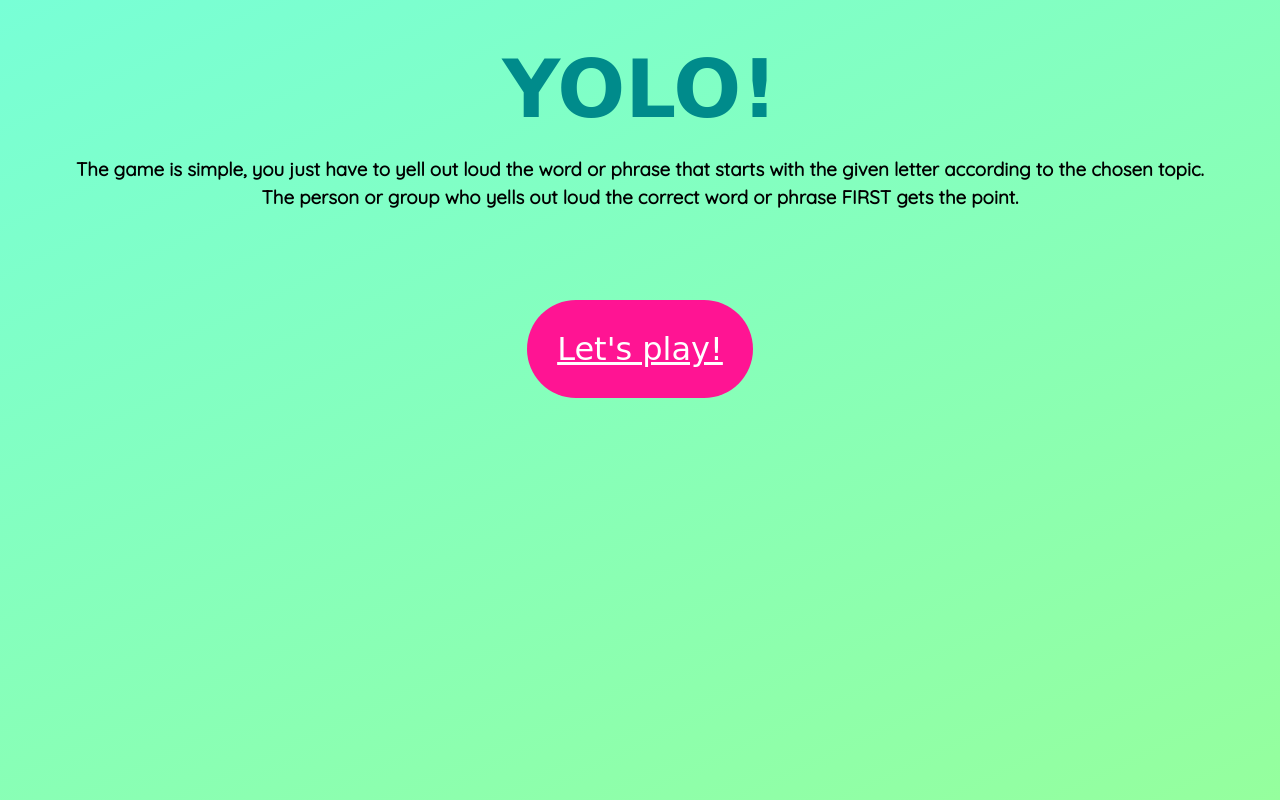
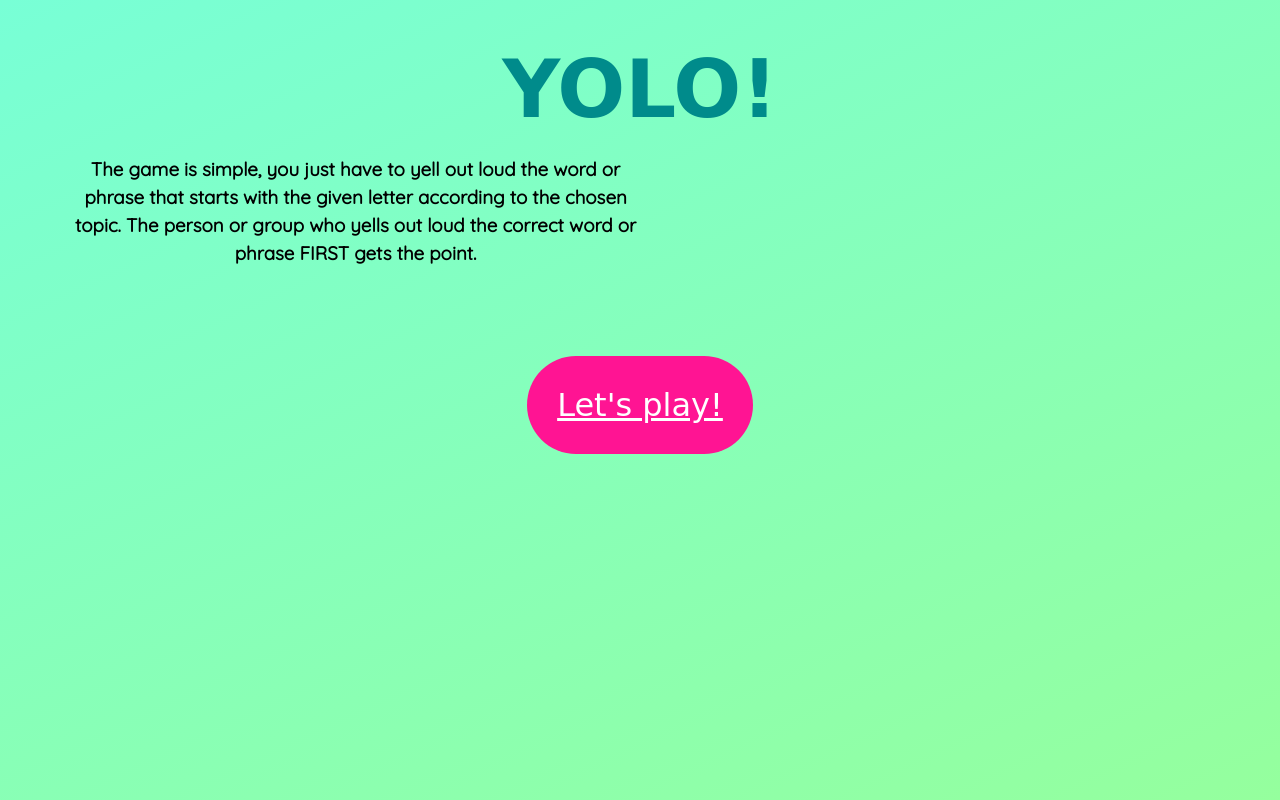
Before and after one commit to jaydesigns/yolo-game, a plain HTML site: page index.html in a window 1280 px wide. Shown: the top 800 px of the page. Drawn offline with Linux system fonts and the light colour scheme; a web font is replaced by a local one.

Commit message:
changed description box width to be responsive

```diff
--- a/style.css
+++ b/style.css
@@ -41,10 +41,17 @@ h2 {
     margin: 10px;
 }
 
-h3, h4 {
+h3 {
+    font-family: 'Quicksand', sans-serif;
+    line-height: 1.5em;
+    width: 50%;
+}
+
+h4 {
     font-family: 'Quicksand', sans-serif;
     line-height: 1.5em;
 }
+
 #linkToGame {
     position:relative;
     top: 100px;
@@ -85,6 +92,7 @@ h2 {
 
   h3{
   font-size: 1em;
+    width: 100%;
 }
 
   h4{
```
